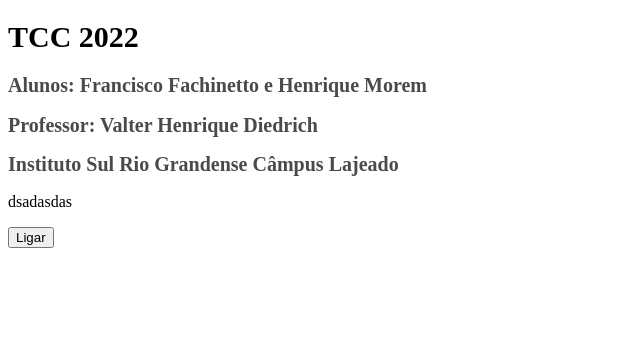
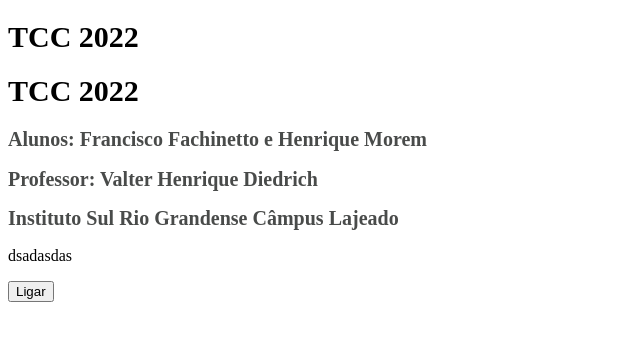
Before and after one commit to FranciscoDatsch/TCC2022, a plain HTML site: page index.html in a window 1280 px wide. Shown: the whole page, without its empty margins (0-640 px from the left). Drawn offline with Linux system fonts and the light colour scheme.

Commit message:
titulo novo

```diff
--- a/index.html
+++ b/index.html
@@ -12,6 +12,7 @@
 <body>
 
     <h1 class="titulo">TCC 2022</h1>
+    <h1 class="titulo">TCC 2022</h1>
     <h2 class="cabecalho">Alunos: Francisco Fachinetto e Henrique Morem</h2>
     <h2 class="cabecalho">Professor: Valter Henrique Diedrich</h2>
     <h2 class="cabecalho">Instituto Sul Rio Grandense Câmpus Lajeado</h2>
```
